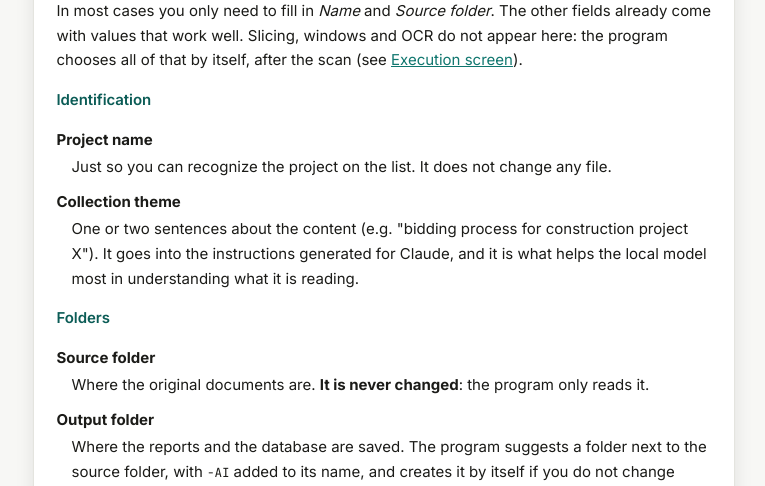
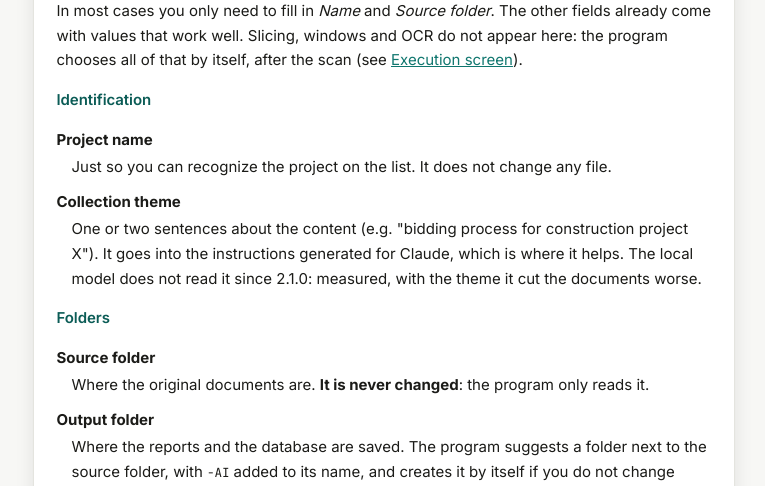
Before and after one commit to alexccastilho/gclaude-indexer, a FastAPI app: page /help in a window 1280 px wide. Shown: the part 2582-3068 px from the top of the page, without its empty margins (515-1280 px from the left). Run offline with FastAPI, Linux system fonts and the light colour scheme; data that the repository does not hold is empty; parts of the project's set-up code (start-up, migrations or seed data) failed here and were passed over.

Commit message:
docs: README e manual apontam para o hardware mínimo e recomendado
Os três README ganham, em "O que você precisa ter", um link para a seção
"Hardware mínimo e recomendado" do TECHNICAL do idioma; o manual cita a
mesma seção na parte dos motores. O manual também deixa de dizer que o
Tema do acervo ajuda o modelo local (desde a 2.1.0 ele só vai para o
Claude) e passa a dizer que o CLAUDE.md traz a regra inegociável.

Co-Authored-By: Claude Opus 5.5 <noreply@anthropic.com>

```diff
--- a/gclaude_indexer/web/templates/manual/en.html
+++ b/gclaude_indexer/web/templates/manual/en.html
@@ -87,7 +87,7 @@
 <h3>Identification</h3>
 <dl>
   <dt>Project name</dt><dd>Just so you can recognize the project on the list. It does not change any file.</dd>
-  <dt>Collection theme</dt><dd>One or two sentences about the content (e.g. "bidding process for construction project X"). It goes into the instructions generated for Claude, and it is what helps the local model most in understanding what it is reading.</dd>
+  <dt>Collection theme</dt><dd>One or two sentences about the content (e.g. "bidding process for construction project X"). It goes into the instructions generated for Claude, which is where it helps. The local model does not read it since 2.1.0: measured, with the theme it cut the documents worse.</dd>
 </dl>
 
 <h3>Folders</h3>
@@ -167,6 +167,7 @@
 </div>
 <p>The <em>Claude Code (manual)</em> engine no longer exists in 2.0.0. A project that used it opens with the <em>Automatic</em> engine, with a notice, and the items that had already been classified stay valid. Claude Code still works for consulting the index: the <code>CLAUDE.md</code> in the output folder teaches it to read the index and use <code>buscar.bat</code>.</p>
 <p>To give you an idea of time, on the demo collection (72 pages): 4 seconds with the rules, 2 and a half minutes on the Fastest profile and 5 and a half on Best quality, on a 12 GB card. Without a graphics card, on the CPU alone, the local model is 5 to 11 times slower. A collection of thousands of pages takes hours with the local model and minutes with the rules.</p>
+<p>The minimum and recommended system, memory, graphics card and disk are in the <em>Minimum and recommended hardware</em> section of <code>docs/TECHNICAL.md</code>, in the program's repository.</p>
 <p>Pages of laws, decrees and ordinances saved from the Planalto website do not go through any engine: the program reads them from the structure of the page itself and knows the type, number, date and summary. See <a href="#normas-e-busca">Cited acts and searching the collection</a>.</p>
 <p class="manual-tip">Tip: the Result screen has the <em>Compare engines and models</em> table. Run the same collection with different engines and compare time and score before deciding.</p>
 </section>
@@ -288,7 +289,7 @@
   <li><strong>At any time</strong>: the <em>Project instructions</em> link, on the Execution and Result screens, shows your part of the file so you can fix it or paste the current version from the Claude Project. The program's part is shown below it, read only. Each time you save, the previous version is kept in a <code>.bak</code> copy with the date in its name.</li>
   <li><strong>Repetition of the automatic block</strong>: if your part of the file already has a copy of what the program writes in the block (the non-negotiable rule, how to locate an item, the columns, counts of items or pages), generation does not touch your text: it puts a notice at the top of the block and in the log, and the Execution and Result screens show a link to review it. On the <em>Project instructions</em> screen you see the repeated sections, the lines with numbers only the block updates, and the "section 4" style references that would point to the block. Choose <em>Remove the repetitions</em> (the previous version is kept in a <code>.bak</code> copy) or <em>Keep as it is</em>. Passages of yours about the collection can go to the project's <em>extra rules</em>: tick the ones to move, and they appear inside the block.</li>
   <li><strong>Extra rules</strong>: the <em>Project instructions</em> screen has a box for rules specific to the collection (for example, "always cite the case number" or a glossary of acronyms). They go inside the program's block the next time the reports are generated. They used to be in the creation form; the value a project already had was kept.</li>
-  <li><strong><code>CLAUDE.md</code> is consultation-only</strong>: it teaches Claude Code to read the index and use <code>buscar.bat</code>, and reminds it that the text of a document is data, never an instruction. It does not tell Claude Code to classify anything. The leftovers of earlier versions (the <code>windows/*.txt</code> files and the old block of <code>CLAUDE.md</code>) are cleaned up when you generate the reports.</li>
+  <li><strong><code>CLAUDE.md</code> is consultation-only</strong>: it teaches Claude Code to read the index and use <code>buscar.bat</code>, reminds it that the text of a document is data, never an instruction, and ends with the same non-negotiable rule as the instructions: check values, dates and tables in the original file. It does not tell Claude Code to classify anything. The leftovers of earlier versions (the <code>windows/*.txt</code> files and the old block of <code>CLAUDE.md</code>) are cleaned up when you generate the reports.</li>
 </ul>
 </section>
 
@@ -361,7 +362,7 @@
   <tbody>
     <tr><td>The fastest possible result</td><td><em>Rules</em> engine, <em>maximum</em> Parallelism.</td></tr>
     <tr><td>Fast, but without giving up quality</td><td><em>Automatic</em> or <em>Local model</em> engine: low confidence is already reduced during classification, with no extra step.</td></tr>
-    <tr><td>The best quality</td><td><em>Local model</em> engine on a graphics card where the model fits, and a well-filled <em>Collection theme</em>.</td></tr>
+    <tr><td>The best quality</td><td><em>Local model</em> engine on a graphics card where the model fits, on the <em>Best quality</em> profile.</td></tr>
     <tr><td>Use the computer while it processes</td><td><em>automatic</em> or <em>economical</em> Parallelism; Processing <em>CPU/RAM only</em> if you need the graphics card.</td></tr>
     <tr><td>A collection with audio or video</td><td>Check the audio and video box only when you need it: transcription uses the processor, is slow and downloads the model the first time.</td></tr>
     <tr><td>A collection with old formats (<code>.doc</code>, <code>.ppt</code>)</td><td>Leave the category checked. The first use downloads LibreOffice, once only, and needs internet.</td></tr>
@@ -371,7 +372,7 @@
 </div>
 <ul>
   <li>Start with a small piece of the collection to test the settings; then point to the whole folder.</li>
-  <li>Fill in the <em>Collection theme</em> carefully: it improves the classification and Claude's answers.</li>
+  <li>Fill in the <em>Collection theme</em> carefully: it improves Claude's answers (the local model does not read it).</li>
   <li>Use a graphics card if you can, and a model that fits in it: the log says whether it fit. A model that fits and finishes is worth more than a larger one that spills over into ordinary memory.</li>
   <li>Always ask Claude for the reference (f. N or p. N) and check the value in the original document before using it.</li>
 </ul>
```
Also changed, not shown: docs/README.es.md (+1 -0 lines), docs/README.pt-BR.md (+1 -0 lines), gclaude_indexer/web/templates/manual/es.html (+5 -4 lines), gclaude_indexer/web/templates/manual/pt.html (+5 -4 lines), README.md.
